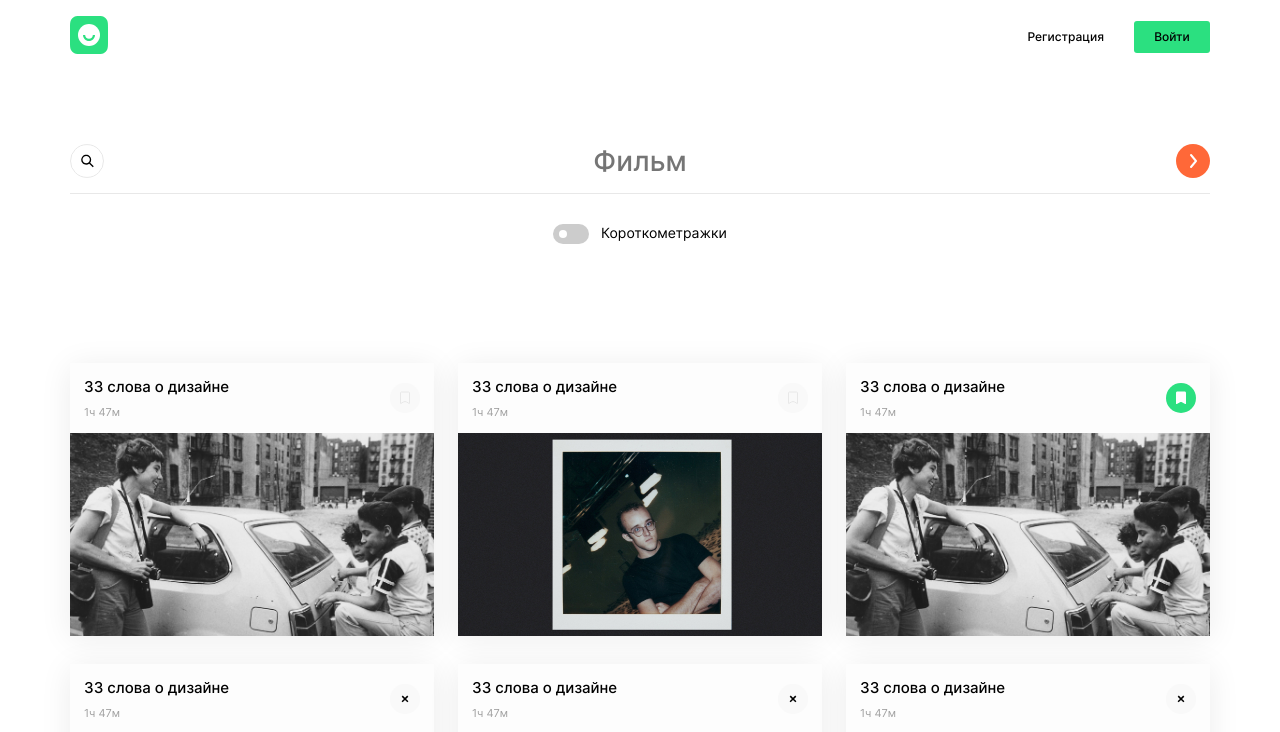
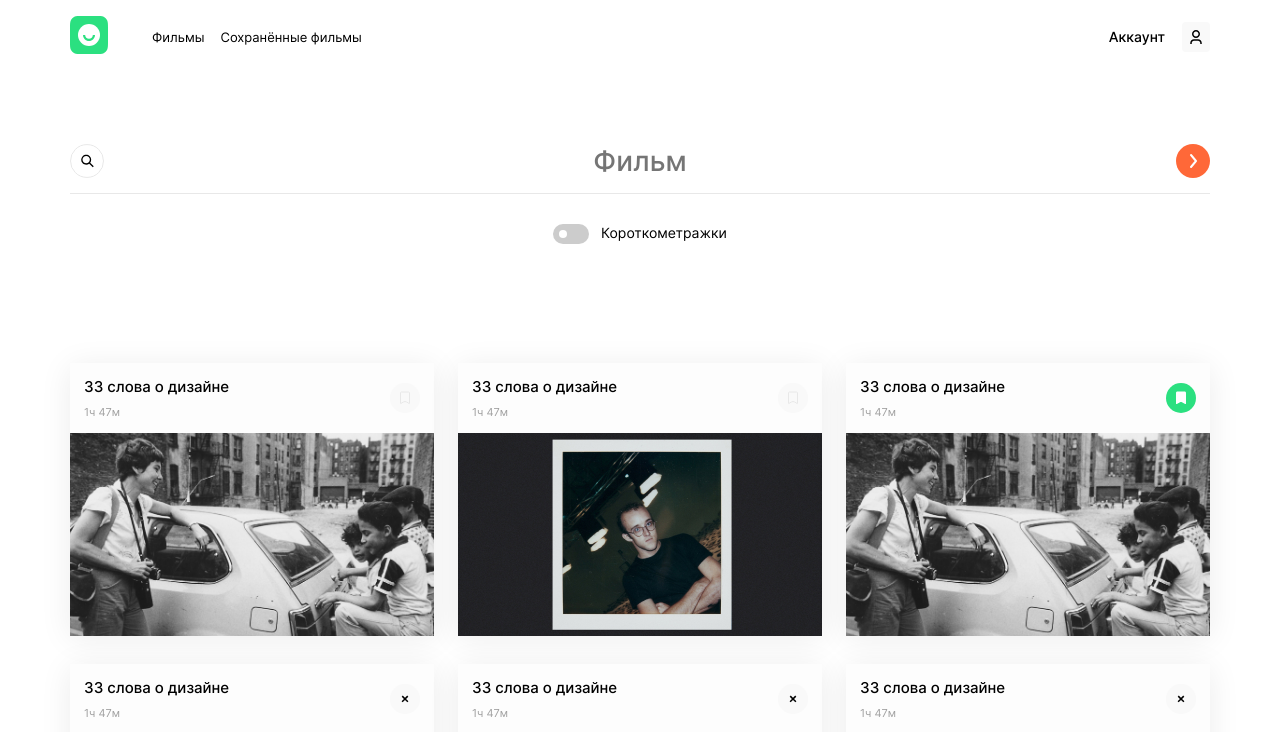
Before and after one commit to keeonezy/movies-explorer-frontend, a React (Create React App) app: page /movies in a window 1280 px wide. Shown: the top 732 px of the page. Built offline with nearby package versions, Linux system fonts and the light colour scheme; the HTML template or start-up script is replaced by a standard one.

Commit message:
fix: header offer and menu

```diff
--- a/src/components/App/App.jsx
+++ b/src/components/App/App.jsx
@@ -10,7 +10,7 @@ import { Movies } from "../Movies/Movies";
 import { SavedMovies } from "../SavedMovies/SavedMovies";
 
 function App() {
-  const [loggedIn, setLoggedIn] = React.useState(false);
+  const [loggedIn, setLoggedIn] = React.useState(true);
 
   const navigate = useNavigate();
 
--- a/src/components/Header/Header.css
+++ b/src/components/Header/Header.css
@@ -104,6 +104,10 @@
     color: white;
 }
 
+.header__signup.promo {
+    color: white;
+}
+
 @media screen and (max-width: 1140px) {
     .header__container {
         margin: 0 30px;
--- a/src/components/Navigation/Navigation.css
+++ b/src/components/Navigation/Navigation.css
@@ -10,6 +10,7 @@
     display: flex;
     opacity: 0;
     transition: visibility 0.4s, opacity 0.4s linear;
+    z-index: 2;
 }
 
 .menu_active {
```
